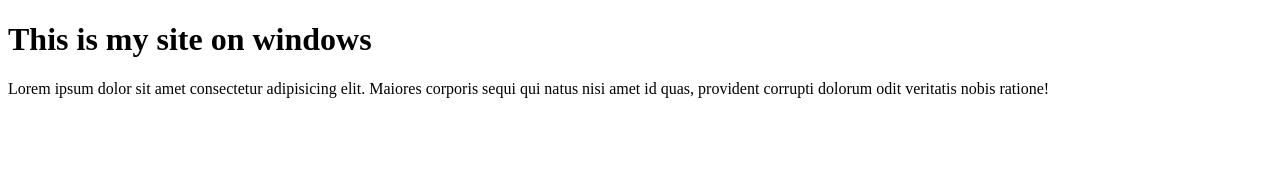
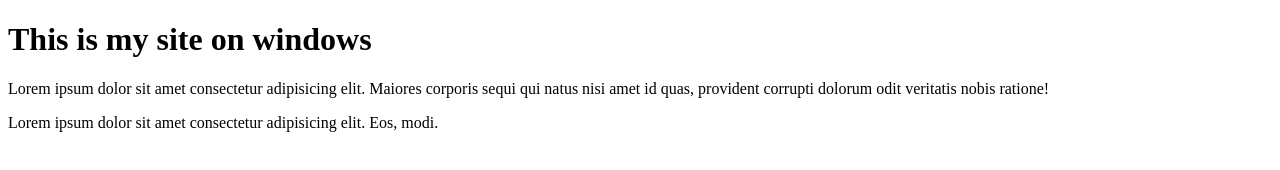
Before and after one commit to ahsan-212/firstwebsite, a plain HTML site: page index.html in a window 1280 px wide. Drawn offline with Linux system fonts and the light colour scheme.

Commit message:
added a paragraph

```diff
--- a/index.html
+++ b/index.html
@@ -11,6 +11,7 @@
         corporis sequi qui natus  nisi amet id quas, provident corrupti
         dolorum odit veritatis nobis ratione!</p>
 
+        <p>Lorem ipsum dolor sit amet consectetur adipisicing elit. Eos, modi.</p>
 
 </body>
 </html>
```
